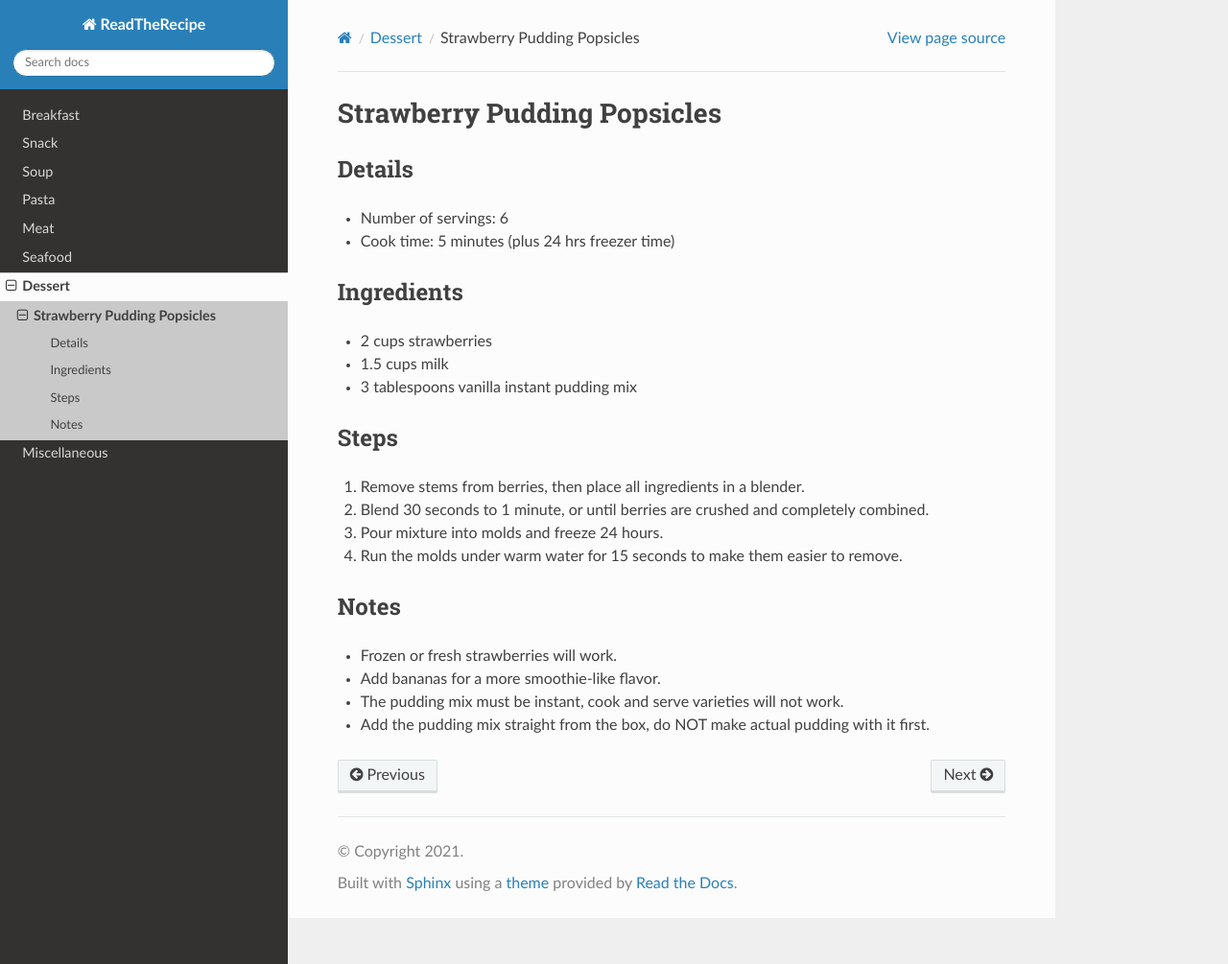
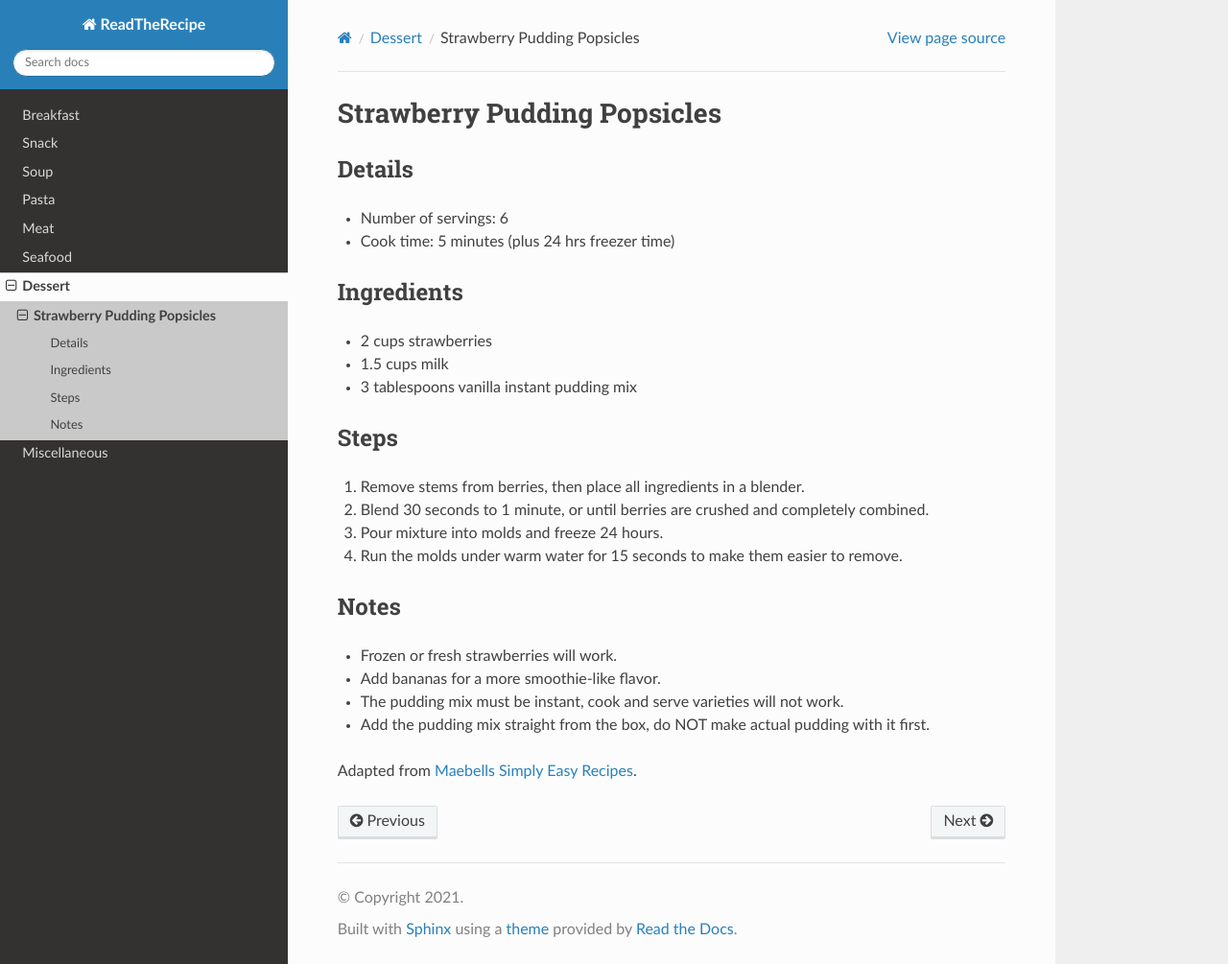
Before and after one commit to bernardopacini/ReadTheRecipe, a Sphinx documentation site: the page built from source/dessert/strawberryPuddingPopsicle.rst, in a window 1280 px wide and 1005 px high. Shown: the whole window at 96% size. Built offline with Sphinx 7.4.7 and the Read the Docs theme 2.0.0, drawn with Linux system fonts in a browser that asks for light colours.

Commit message:
adding reference

```diff
--- a/source/dessert/strawberryPuddingPopsicle.rst
+++ b/source/dessert/strawberryPuddingPopsicle.rst
@@ -29,3 +29,5 @@ Notes
 * Add bananas for a more smoothie-like flavor.
 * The pudding mix must be instant, cook and serve varieties will not work.
 * Add the pudding mix straight from the box, do NOT make actual pudding with it first.
+
+Adapted from `Maebells Simply Easy Recipes <https://www.maebells.com/fresh-strawberry-and-vanilla-pudding-pops/>`_.
```
